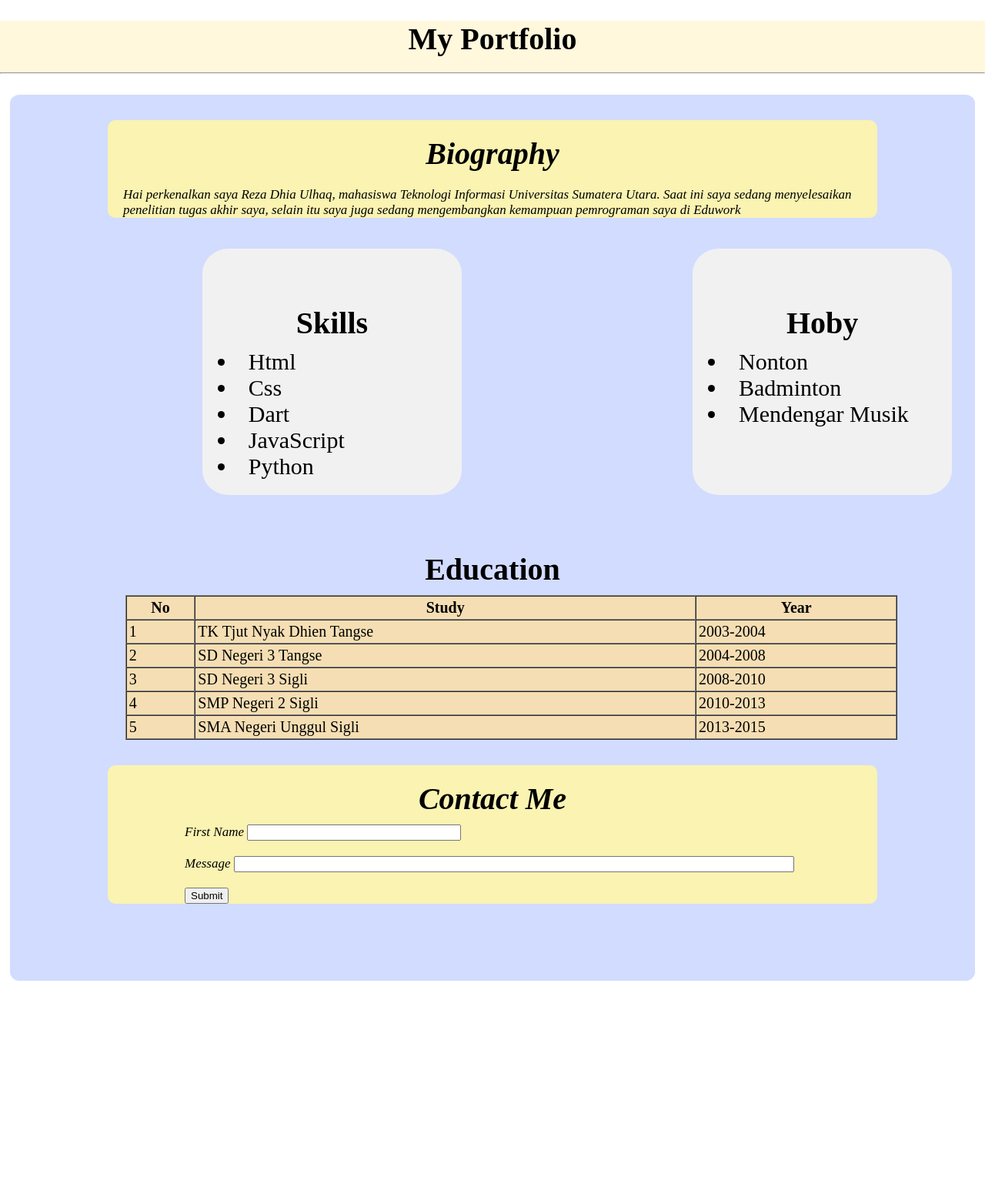
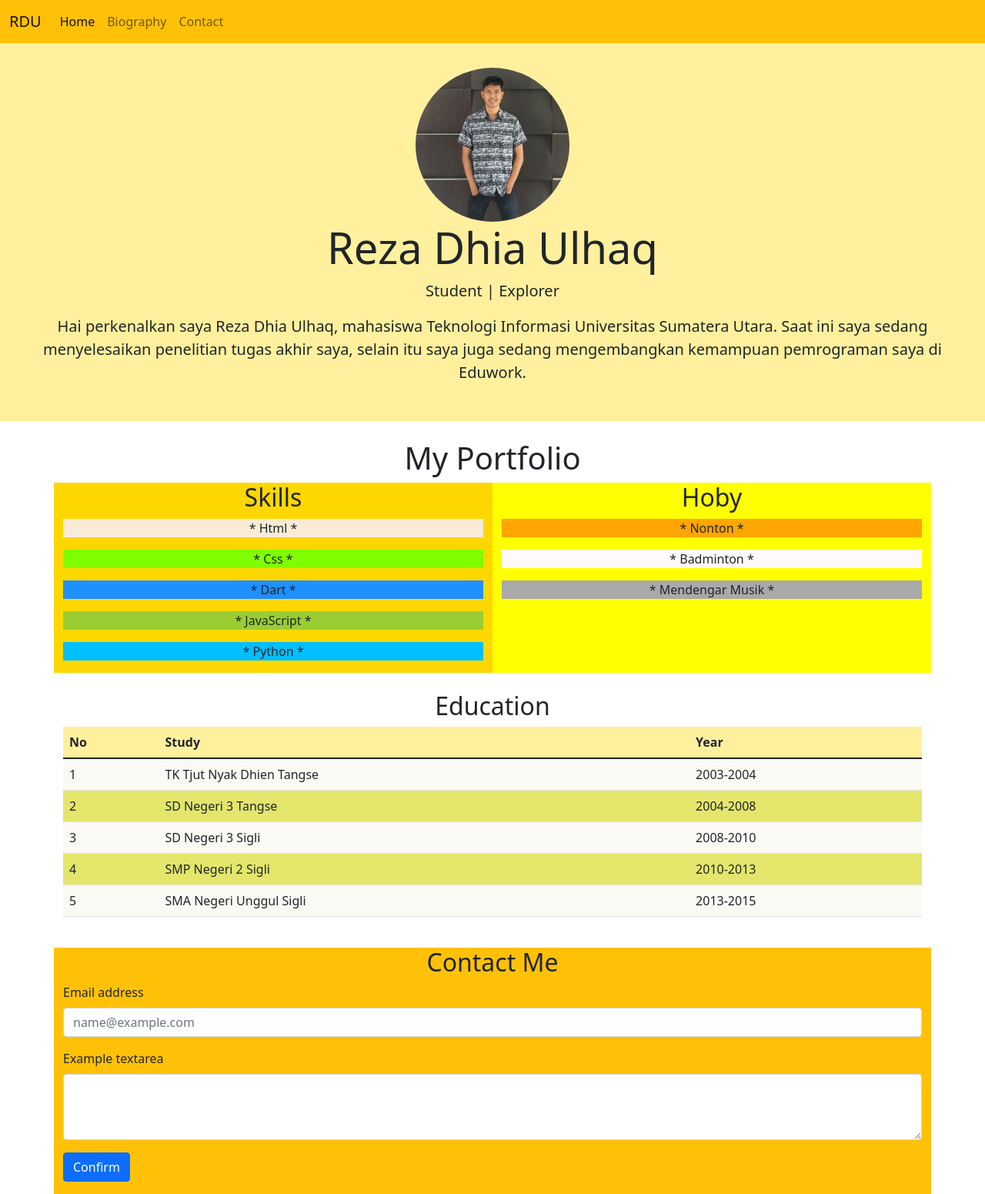
Before and after one commit to zadhilhaq/belajarmern, a plain HTML site: page portfolio.html in a window 1280 px wide. Shown: the whole page at 77% size. Before the commit the page ends 1274 px from the top, so only its background shows below. Drawn offline with nearby package versions, Linux system fonts and the light colour scheme.

Commit message:
membuat tampilan dengan bootstrap pada portfolio.html

```diff
--- a/portfolio.html
+++ b/portfolio.html
@@ -1,80 +1,129 @@
-<!DOCTYPE html>
-<html>
+<!doctype html>
+<html lang="en">
   <head>
-        <meta charset="UTF-8">
-        <title>Porfolio Saya</title>
+    <!-- Required meta tags -->
+    <meta charset="utf-8">
+    <meta name="viewport" content="width=device-width, initial-scale=1">
+
+    <!-- Bootstrap CSS -->
+    <link href="https://cdn.jsdelivr.net/npm/bootstrap@5.1.3/dist/css/bootstrap.min.css" rel="stylesheet" integrity="sha384-1BmE4kWBq78iYhFldvKuhfTAU6auU8tT94WrHftjDbrCEXSU1oBoqyl2QvZ6jIW3" crossorigin="anonymous">
+    <!-- Link CSS -->
     <link rel="stylesheet" href="style.css" />
+    <title>Portfolio RDU</title>
   </head>
   <body>
-    <div id="dasar">
-        <div>
-        <h1 id="heading">My Portfolio<hr/></h1>
-        </div>
-        <div id="isi">
-        <div class="model1">
-        <h2 class="judul1">Biography</h2>
-        <p class="text">Hai perkenalkan saya Reza Dhia Ulhaq, mahasiswa Teknologi Informasi Universitas Sumatera Utara. Saat ini saya sedang menyelesaikan penelitian tugas akhir saya, selain itu saya juga sedang mengembangkan kemampuan pemrograman saya di Eduwork</p>
-        </div>
-        <div class="kotaktengah">
-        <div class="kotak1">
-        <h2 class="judul1">Skills</h2>
-        <li>Html</li>
-        <li>Css</li>
-        <li>Dart</li>
-        <li>JavaScript</li>
-        <li>Python</li>
-        </div>
-        <div class="kotak2">
-        <h2 class="judul1">Hoby</h2>
-        <li>Nonton</li>
-        <li>Badminton</li>
-        <li>Mendengar Musik</li>
+    <nav class="navbar navbar-expand-lg navbar-light bg-warning">
+        <div class="container-fluid">
+          <a class="navbar-brand" href="#">RDU</a>
+          <button class="navbar-toggler" type="button" data-bs-toggle="collapse" data-bs-target="#navbarSupportedContent" aria-controls="navbarSupportedContent" aria-expanded="false" aria-label="Toggle navigation">
+            <span class="navbar-toggler-icon"></span>
+          </button>
+          <div class="collapse navbar-collapse" id="navbarSupportedContent">
+            <ul class="navbar-nav me-auto mb-2 mb-lg-0">
+              <li class="nav-item">
+                <a class="nav-link active" aria-current="page" href="#">Home</a>
+              </li>
+              <li class="nav-item">
+                <a class="nav-link" href="#">Biography</a>
+              </li>
+              <li class="nav-item">
+                <a class="nav-link" href="#">Contact</a>
+              </li>
+            </ul>
           </div>
         </div>
-        <h2 class="judul1">Education</h2>
-        <table border="1px" cellspacing="0" cellpadding="3">
+    </nav>
+    <div class="jumbotron text-center">
+      <img src="img/profil.jpg" alt="Reza Dhia Ulhaq" width="200" class="rounded-circle" />
+      <h1 class="display-4">Reza Dhia Ulhaq</h1>
+      <p class="lead">Student | Explorer</p>
+      <p class="lead">Hai perkenalkan saya Reza Dhia Ulhaq, mahasiswa Teknologi Informasi Universitas Sumatera Utara. Saat ini saya sedang menyelesaikan penelitian tugas akhir saya, selain itu saya juga sedang mengembangkan kemampuan pemrograman saya di Eduwork.</p>
+    </div>
+    <br>
+    <h1 class="text-center">My Portfolio</h1>
+    <div class="container">
+      <div class="row">
+        <div class="col text-center gold">
+          <h2>Skills</h2>
+          <p style="background-color: antiquewhite;">* Html *</p>
+          <p style="background-color: chartreuse;">* Css *</p>
+          <p style="background-color: dodgerblue;">* Dart *</p>
+          <p style="background-color: yellowgreen;">* JavaScript *</p>
+          <p style="background-color: deepskyblue;">* Python *</p>
+        </div>
+        <div class="col text-center yellow">
+          <h2>Hoby</h2>
+          <p style="background-color: orange;">* Nonton *</p>
+          <p style="background-color: snow;">* Badminton *</p>
+          <p style="background-color: darkgrey;">* Mendengar Musik *</p>
+        </div>
+      </div>
+    </div>
+    <br>
+    <div class="container">
+    <h2 style="text-align: center;">Education</h2>
+    <table class="table">
+      <thead>
       <tr>
         <th>No</th>
         <th>Study</th>
         <th>Year</th>
       </tr>
-            <tr>
+      </thead>
+      <tbody>
+      <tr class="t1">
         <td>1</td>
         <td>TK Tjut Nyak Dhien Tangse</td>
         <td>2003-2004</td>
       </tr>
-            <tr>
+      <tr class="t2">
         <td>2</td>
         <td>SD Negeri 3 Tangse</td>
         <td>2004-2008</td>
       </tr>
-            <tr>
+      <tr class="t1">
         <td>3</td>
         <td>SD Negeri 3 Sigli</td>
         <td>2008-2010</td>
       </tr>
-            <tr>
+      <tr class="t2">
         <td>4</td>
         <td>SMP Negeri 2 Sigli</td>
         <td>2010-2013</td>
       </tr>
-            <tr>
+      <tr class="t1">
         <td>5</td>
         <td>SMA Negeri Unggul Sigli</td>
         <td>2013-2015</td>
       </tr>
+      </tbody>
     </table>
-        <div class="model1">
-        <h2 class="judul1">Contact Me</h2>
-        <form id="form1">
-            <label>First Name</label>
-            <input id="input1"><br><br>
-            <label>Message</label>
-            <input id="input2"><br><br>
-            <button>Submit</button>
-        </form>
+    </div>
+    <br>
+    <div class="container bg-warning">
+    <h2 style="text-align: center;">Contact Me</h2>
+    <div class="mb-3">
+      <label for="exampleFormControlInput1" class="form-label">Email address</label>
+      <input type="email" class="form-control" id="exampleFormControlInput1" placeholder="name@example.com">
+    </div>
+    <div class="mb-3">
+      <label for="exampleFormControlTextarea1" class="form-label">Example textarea</label>
+      <textarea class="form-control" id="exampleFormControlTextarea1" rows="3"></textarea>
+    </div>
+    <div class="col-auto">
+      <button type="submit" class="btn btn-primary mb-3">Confirm</button>
     </div>
     </div>
-    </div>
+
+    <!-- Optional JavaScript; choose one of the two! -->
+
+    <!-- Option 1: Bootstrap Bundle with Popper -->
+    <script src="https://cdn.jsdelivr.net/npm/bootstrap@5.1.3/dist/js/bootstrap.bundle.min.js" integrity="sha384-ka7Sk0Gln4gmtz2MlQnikT1wXgYsOg+OMhuP+IlRH9sENBO0LRn5q+8nbTov4+1p" crossorigin="anonymous"></script>
+
+    <!-- Option 2: Separate Popper and Bootstrap JS -->
+    <!--
+    <script src="https://cdn.jsdelivr.net/npm/@popperjs/core@2.10.2/dist/umd/popper.min.js" integrity="sha384-7+zCNj/IqJ95wo16oMtfsKbZ9ccEh31eOz1HGyDuCQ6wgnyJNSYdrPa03rtR1zdB" crossorigin="anonymous"></script>
+    <script src="https://cdn.jsdelivr.net/npm/bootstrap@5.1.3/dist/js/bootstrap.min.js" integrity="sha384-QJHtvGhmr9XOIpI6YVutG+2QOK9T+ZnN4kzFN1RtK3zEFEIsxhlmWl5/YESvpZ13" crossorigin="anonymous"></script>
+    -->
   </body>
 </html>
--- a/style.css
+++ b/style.css
@@ -1,85 +1,19 @@
-body{
-    margin: 0px;
+.jumbotron{
+    padding: 2rem 1rem;
+    background-color: rgb(255, 240, 158);
 }
-#dasar {
-    background-color: rgb(248, 244, 244);
+.gold{
+    background-color: gold;
 }
-#heading {
-    text-align: center;
-    color: black;
-    font-size: 40px;
-    background-color: cornsilk;
-  }
-#isi {
-    background-color: rgb(210, 220, 255);
-    position: absolute;
-    border-radius: 1%;
-    box-shadow: tomato;
-    left: 1%;
-    right: 1%;
+.yellow{
+    background-color: yellow;
 }
-#form1 {
-    margin-left: 100px;
-    margin-bottom: 100px;
+.table{
+    background-color: rgb(255, 240, 158);
 }
-#input1{
-    width: 30%;
+.t1{
+    background-color: rgb(250, 249, 243);
 }
-#input2{
-    width: 80%;
-
+.t2{
+    background-color: rgb(227, 230, 107);
 }
-.judul1 {
-    padding: 20px;
-    font-size: 40px;
-    padding-bottom: 0px;
-    margin-bottom: 10px;
-    text-align: center;
-}
-.model1 {
-    font-style: italic;
-    font-size: 17px;
-    width: 1000px;
-    margin: 0 auto;
-    border-radius: 10px;
-    background-color: rgb(250, 243, 177);
-    border-color: black;
-}
-.text {
-    margin: 20px;
-}
-.kotaktengah{
-    display: flex;
-    margin: 10px;
-    padding: 20px;
-}
-.kotak1{
-    background-color: #f1f1f1;
-    margin-left: 220px;
-    padding: 20px;
-    border-radius: 10%;
-    font-size: 30px;
-    width: 300px;
-}
-.kotak2{
-    background-color: #f1f1f1;
-    margin-left: 300px;
-    padding: 20px;
-    border-radius: 10%;
-    font-size: 30px;
-    width: 300px;
-}
-.model2{
-    font-style: italic;
-    font-size: 17px;
-    width: 1000px;
-    margin: 0 auto;
-    border-radius: 10px;
-    background-color: white;
-}
-table{
-    width: 80%;
-    background-color: wheat;
-    margin-left: 150px;
-    font-size: 20px;
-}
```
Also changed, not shown: img/profil.jpg (added). Lines whose indentation alone changed are shown as unchanged.
